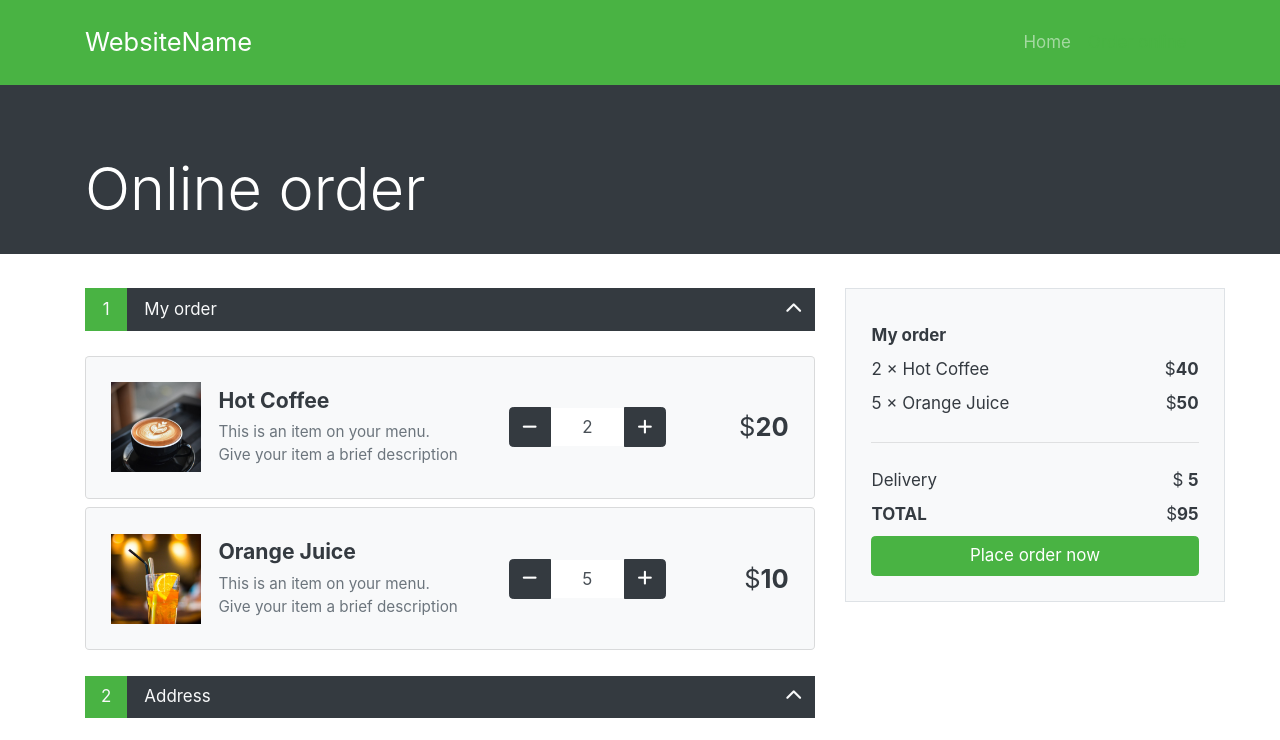
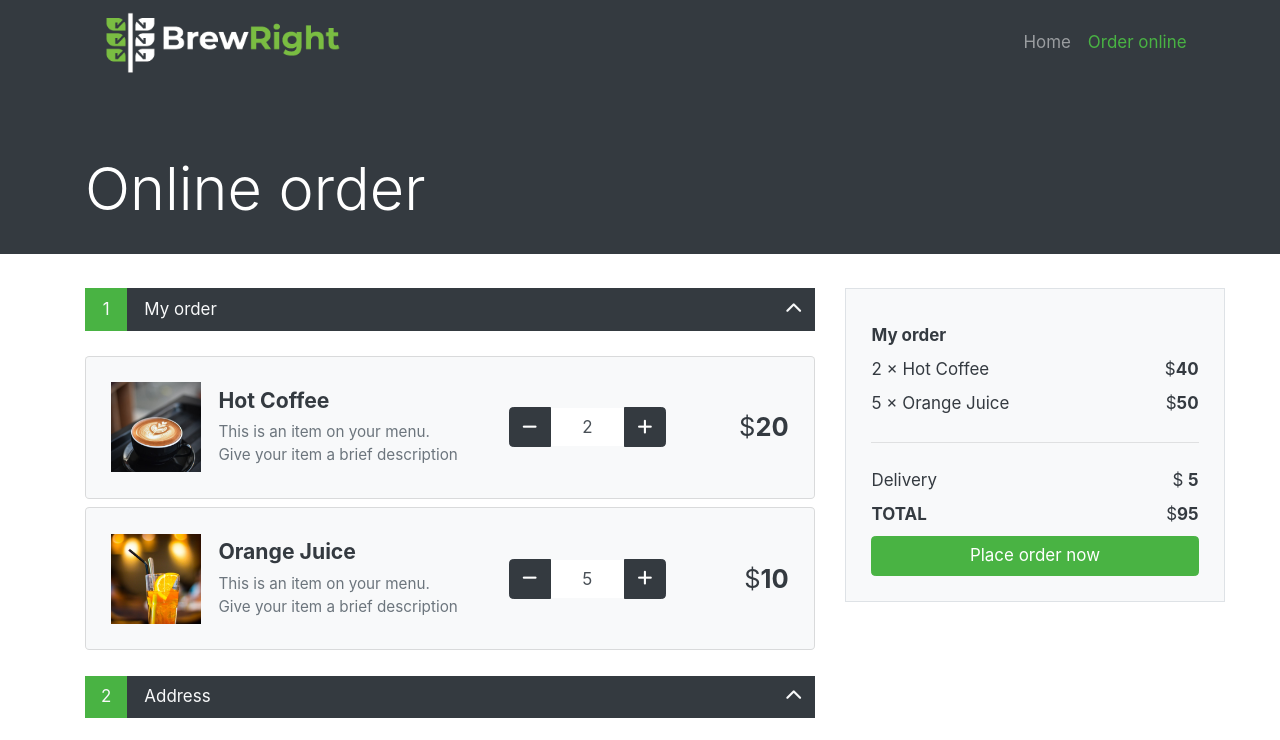
Before and after one commit to LGA-dev/coffee-shop-website, a website: page online-order.html in a window 1280 px wide. Shown: the top 740 px of the page. Drawn offline with Linux system fonts and the light colour scheme.

Commit message:
Add site logo

```diff
--- a/js/main.js
+++ b/js/main.js
@@ -134,11 +134,15 @@ function stickyNavbar() {
         navigationBar.classList.remove("shadow");
       }
 
+      let websiteLogo = document.getElementById("website-logo");
+
       // Change navbar size
       if (fromTop > 0) {
           document.getElementById("navbar").style.height = "4rem";
+          websiteLogo.src = 'img/brew-right-logo-dark.png';
       } else {
           document.getElementById("navbar").style.height = "5rem";
+          websiteLogo.src = 'img/brew-right-logo-light.png';
       }
 
   });
--- a/online-order.html
+++ b/online-order.html
@@ -20,12 +20,14 @@
   <!-- Header section -->
   <header id="header">
     <!-- Navigation bar -->
-    <nav class="navbar navbar-expand-lg bg-primary navbar-dark" id="navbar_nonfixed">
+    <nav class="navbar navbar-expand-lg bg-dark navbar-dark" id="navbar_nonfixed">
       <!-- Container -->
       <div class="container">
 
         <!-- Header link -->
-        <a class="navbar-brand" href="#">WebsiteName</a>
+        <a class="navbar-brand" href="#">
+          <img src="/img/brew-right-logo-light.png" id="website-logo" alt="Website Logo">
+        </a>
 
         <!-- Navigation bar toggler button -->
         <button class="navbar-toggler" type="button" data-toggle="collapse" data-target="#navbarCollapse" aria-controls="navbarCollapse" aria-expanded="false" aria-label="Toggle navigation">
--- a/sass/main.scss
+++ b/sass/main.scss
@@ -38,6 +38,10 @@ body {
 
 #navbar_nonfixed {
   height: 5rem;
+}
+
+#website-logo {
+  height: 9rem;
 }
 
 .navbar-brand {
```
Also changed, not shown: index.html (+3 -1 lines), css/main.css, img/brew-right-logo-dark.png (added), img/brew-right-logo-light.png (added), 1 other file.
